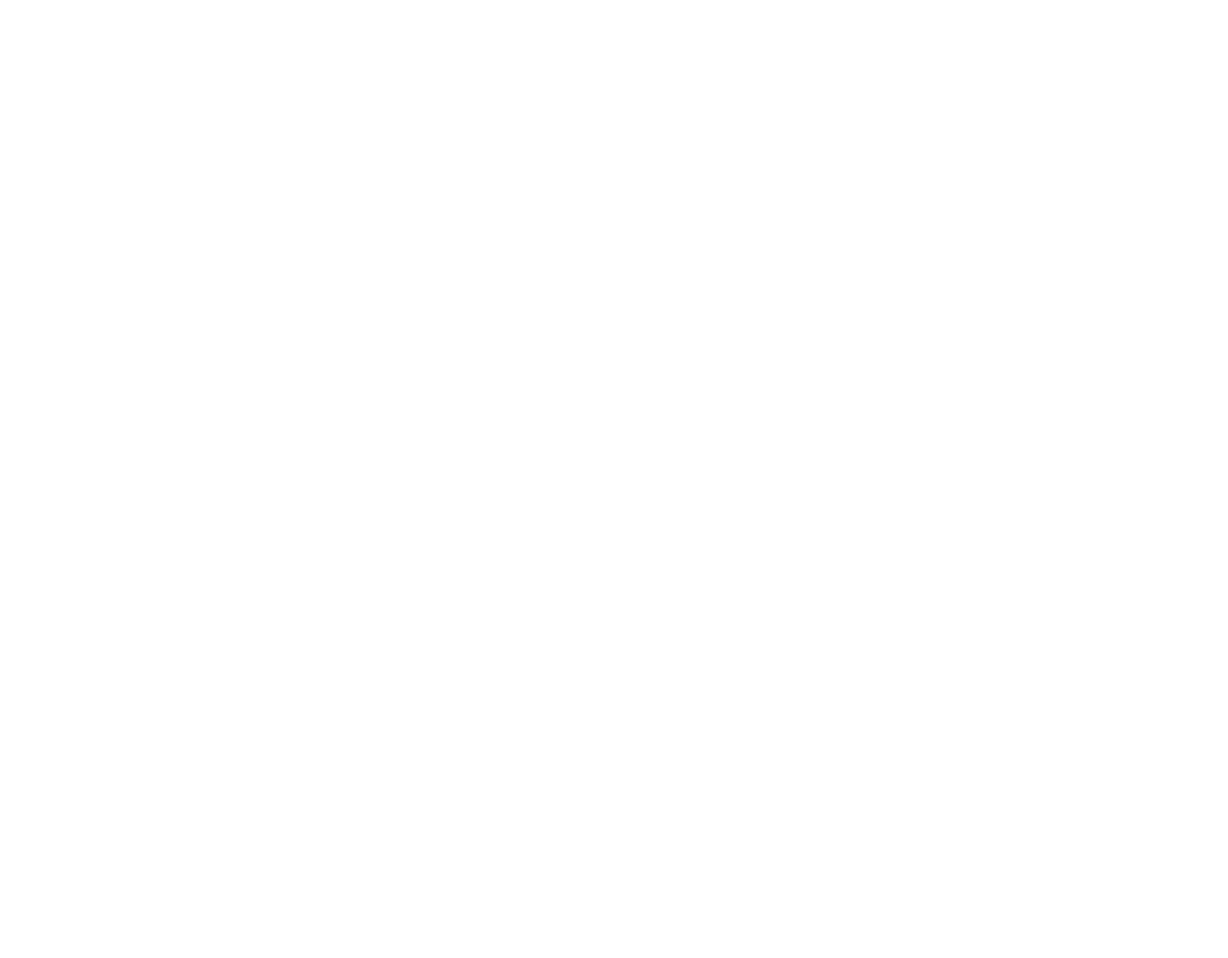
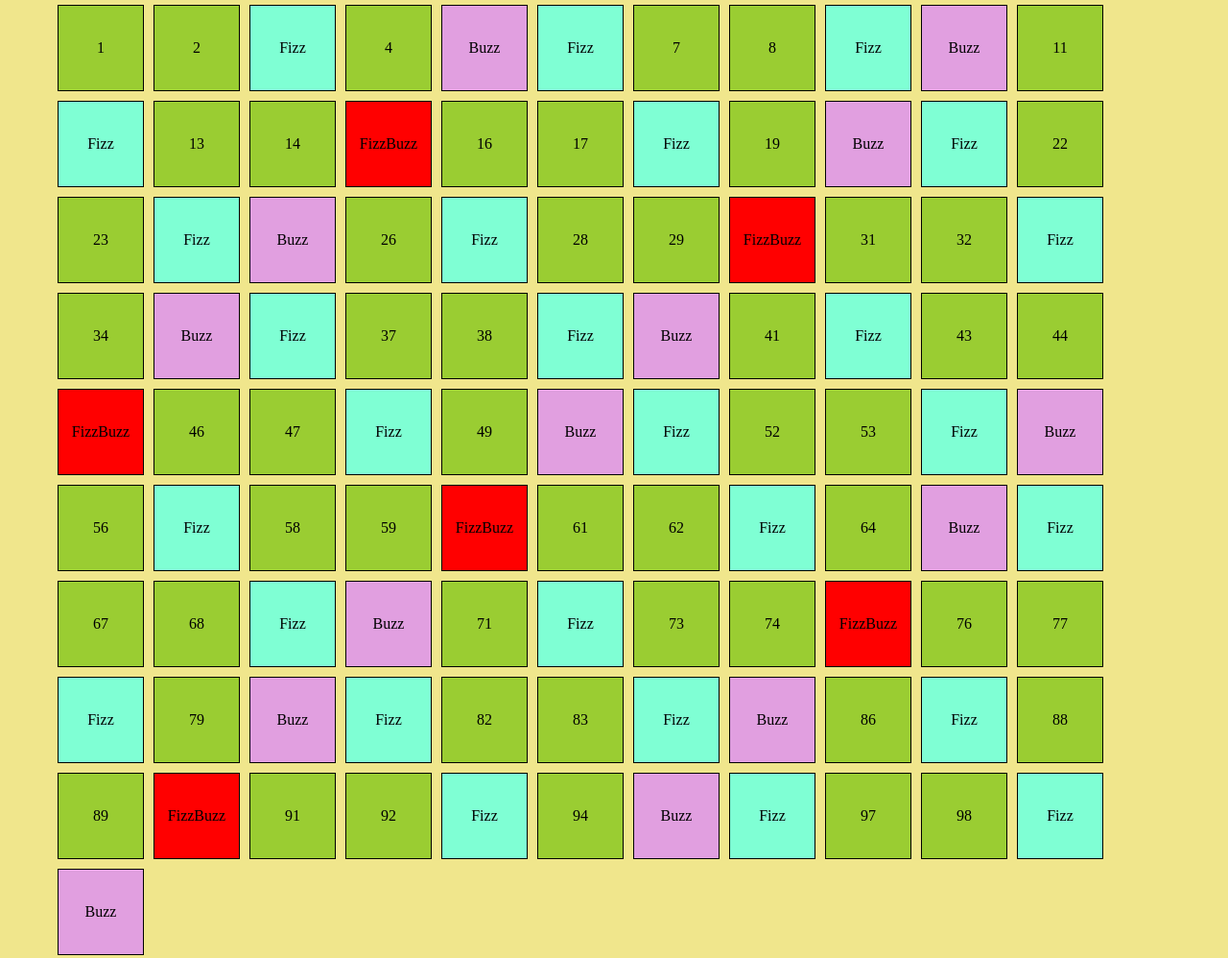
Before and after one commit to giulia-dai/js-fizzbuzz, a plain HTML site: page index.html in a window 1280 px wide. Shown: the whole page at 96% size. Before the commit the page ends 800 px from the top, so only its background shows below. Drawn offline with Linux system fonts and the light colour scheme.

Commit message:
esercizio completato

```diff
--- a/css/style.css
+++ b/css/style.css
@@ -3,3 +3,74 @@
     margin: 0;
     box-sizing: border-box;
 }
+
+body{
+    background-color: khaki;
+}
+
+.container{
+    width: 1170px;
+    margin: auto;
+    display: flex;
+    flex-wrap: wrap;
+}
+
+.box{
+    width: 90px;
+    height: 90px;
+    margin: 5px;
+    border: 1px solid black;
+    background-color: yellowgreen;
+    display: flex;
+    justify-content: center;
+    align-items: center;
+    transition: width 1s, height 1s linear;
+
+
+}
+
+.box.box-fizz{
+    background-color: aquamarine;
+    transition: width 1s, height 1s linear;
+
+}
+
+.box.box-buzz{
+    background-color:rgb(225, 159, 224);
+    transition: width 1s, height 1s linear;
+
+
+
+}
+
+.box.box-fizzbuzz{
+    background-color: red;
+    transition: width 1s, height 1s linear;
+
+
+
+}
+
+.box:hover.box-fizz{
+    background-color:dodgerblue ;
+    width: 100px;
+    height: 100px;
+}
+
+.box:hover.box-buzz{
+    background-color:mediumorchid ;
+    width: 100px;
+    height: 100px;
+}
+
+.box:hover.box-fizzbuzz{
+    background-color:rgb(168, 7, 7) ;
+    width: 100px;
+    height: 100px;
+}
+
+.box:hover{
+    background-color: green;
+    width: 100px;
+    height: 100px;
+}
--- a/index.html
+++ b/index.html
@@ -9,6 +9,7 @@
 </head>
 <body>
 
+    <div class="container"></div>
 
     <script type="text/javascript" src="js/main.js"></script>
 </body>
--- a/js/main.js
+++ b/js/main.js
@@ -1,16 +1,32 @@
-for (let i = 1; i<= 100; i++){
-
-if(i  % 3 == 0) {
-    i ='Buzz';
+const containerDom = document.querySelector('.container');
 
 
-}else if (i % 5 == 0){
-    i = 'Fizz';
+for (let i = 1; i <= 100; i++) {
 
-}else{
-    i = i++;
+    const box = document.createElement('div');
+    box.classList.add('box');
+
+   if (i % 3 == 0 && i % 5 == 0){
+    console.log(i + ' FizzBuzz');
+    box.classList.add('box-fizzbuzz');
+    box.append('FizzBuzz');
+
+
+    } else if (i % 3 == 0) {
+        console.log(i + ' Fizz');
+    box.classList.add('box-fizz');
+    box.append('Fizz');
+
+
+
+    }else if (i % 5 == 0){
+        console.log(i + ' Buzz');
+    box.classList.add('box-buzz');
+    box.append('Buzz');
+
+    }else{
+         console.log(i);
+         box.append(i);
+    }
+    containerDom.append(box);
 }
-
- console.log(i);
-
-}
```
